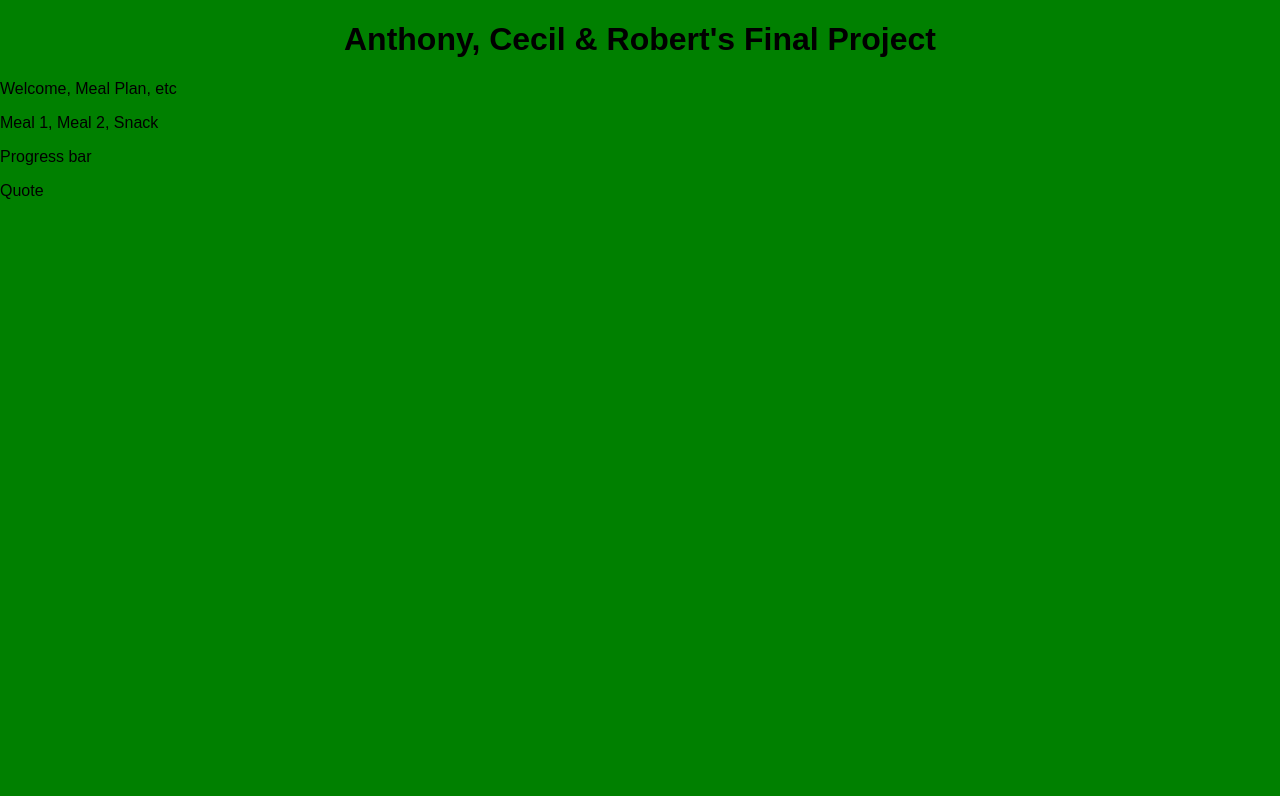
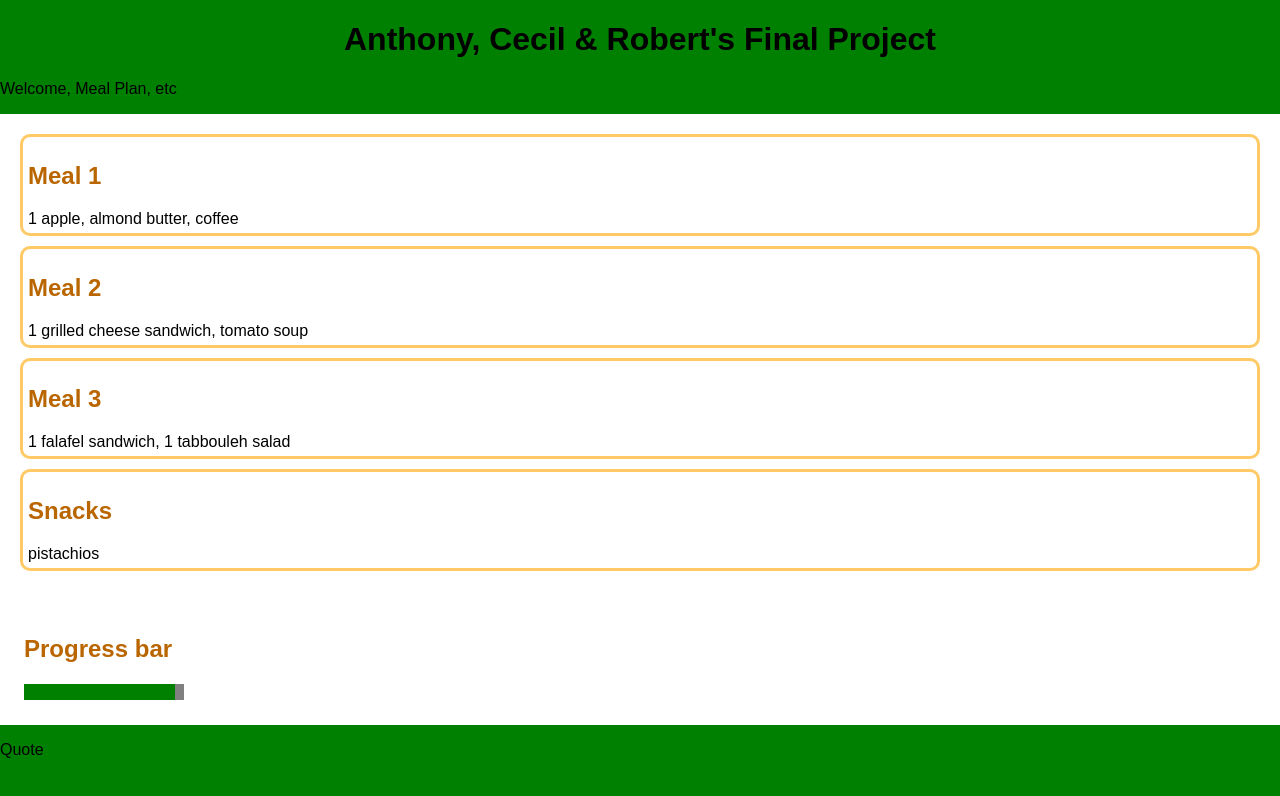
Before and after one commit to robertchrobak/final-project, a React (Create React App) app: page / in a window 1280 px wide. Shown: the top 796 px of the page. Built offline with nearby package versions, Linux system fonts and the light colour scheme.

Commit message:
added css styling to mealplan & progress bar

```diff
--- a/src/components/MealPlan.js
+++ b/src/components/MealPlan.js
@@ -3,8 +3,24 @@ import React, {Component} from 'react';
 class MealPlan extends Component {
   render() {
     return (
-      <p>Meal 1, Meal 2, Snack</p>
-    );
+      <div className="MealPlan">
+        <div className="Meal">
+          <h2>Meal 1</h2>
+          <span>1 apple, almond butter, coffee</span>
+        </div>
+        <div className="Meal">
+          <h2>Meal 2</h2>
+          <span>1 grilled cheese sandwich, tomato soup</span>
+        </div>
+        <div className="Meal">
+          <h2>Meal 3</h2>
+          <span>1 falafel sandwich, 1 tabbouleh salad</span>
+        </div>
+        <div className="Meal">
+          <h2>Snacks</h2>
+          <span>pistachios</span>
+        </div>
+      </div>);
   }
 }
 
--- a/src/components/ProgressBar.js
+++ b/src/components/ProgressBar.js
@@ -3,7 +3,10 @@ import React, {Component} from 'react';
 class ProgressBar extends Component {
   render() {
     return (
-      <p>Progress bar</p>
+      <div className="ProgressBar">
+        <h2>Progress bar</h2>
+      <progress id="ProgressBar" value="1700" max="1800"></progress>
+    </div>
     );
   }
 }
--- a/src/index.css
+++ b/src/index.css
@@ -1,5 +1,5 @@
 body {
-  margin: 0;
+  margin: 0 auto;
   padding: 0;
   font-family: sans-serif;
   background-color: orange;
@@ -9,10 +9,35 @@ h1 {
   text-align: center;
 }
 
-div {
-  width:
+.MealPlan {
+  background-color: white;
+  padding: 5px;
 }
 
+.Meal {
+  background-color: white;
+  border: 3px solid rgba(255,165,0,0.6);
+  border-radius: 10px;
+  margin: 10px;
+  padding: 5px;
+}
+
+.Meal h2 {
+  color: rgba(186,102,0,1);
+}
+
+.ProgressBar {
+  background-color: white;
+  padding: 12px;
+}
+
+.ProgressBar h2 {
+  color: rgba(186,102,0,1);
+}
+
+#ProgressBar {
+  background-color: orange;
+}
 
 /*iPad/tablet CSS*/
 @media screen and (min-width: 768px) {
--- a/src/index.js
+++ b/src/index.js
@@ -1,6 +1,6 @@
 import React from 'react';
 import ReactDOM from 'react-dom';
-// import './index.css';
+import './index.css';
 import App from './components/App';
 import registerServiceWorker from './registerServiceWorker';
 
```
Also changed, not shown: src/components/App.js (line endings or trailing spaces).
